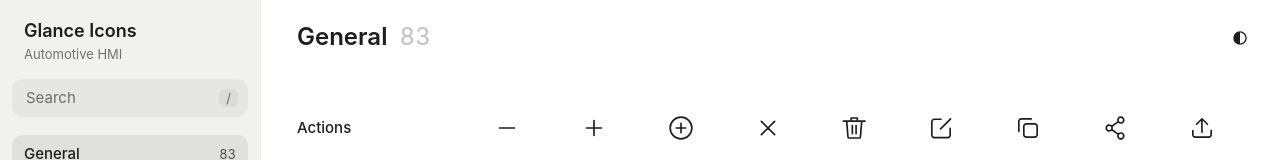
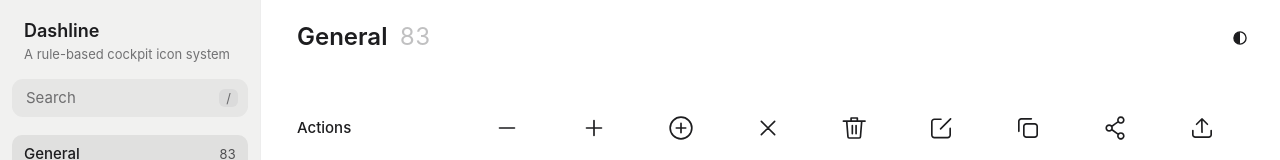
Before and after one commit to Paxton0209/Dashline, a plain HTML site: page index.html in a window 1280 px wide. Shown: the top 160 px of the page. Drawn offline with Linux system fonts and the light colour scheme.

Commit message:
Rename the cockpit icon library Dashline

```diff
--- a/index.html
+++ b/index.html
@@ -3,8 +3,8 @@
 <head>
 <meta charset="utf-8">
 <meta name="viewport" content="width=device-width, initial-scale=1">
-<title>Glance Icons</title>
-<meta name="description" content="Glance Icons is an icon library for automotive HMI, including navigation, media, vehicle controls, and climate.">
+<title>Dashline</title>
+<meta name="description" content="Dashline is a rule-based cockpit icon system for automotive HMI, including navigation, media, vehicle controls, and climate.">
 <link rel="icon" type="image/png" sizes="32x32" href="../DriveScene-Studio/favicon-32.png">
 <link rel="icon" type="image/png" sizes="64x64" href="../DriveScene-Studio/favicon-64.png">
 <link rel="apple-touch-icon" href="../DriveScene-Studio/apple-touch-icon.png">
@@ -286,7 +286,7 @@ body.insp .ib{opacity:1;transform:none;transition-delay:.06s}
 <body>
 <div class="app">
   <aside class="side">
-    <div class="catalog-brand"><strong>Glance Icons</strong><span>Automotive HMI</span></div>
+    <div class="catalog-brand"><strong>Dashline</strong><span>A rule-based cockpit icon system</span></div>
     <label class="find" id="find"><input id="q" placeholder="Search" autocomplete="off" spellcheck="false"><kbd>/</kbd></label>
     <div class="nav" id="nav"></div>
     <a class="credit" href="https://github.com/Paxton0209" target="_blank" rel="noopener">Made by Paxton</a>
```
